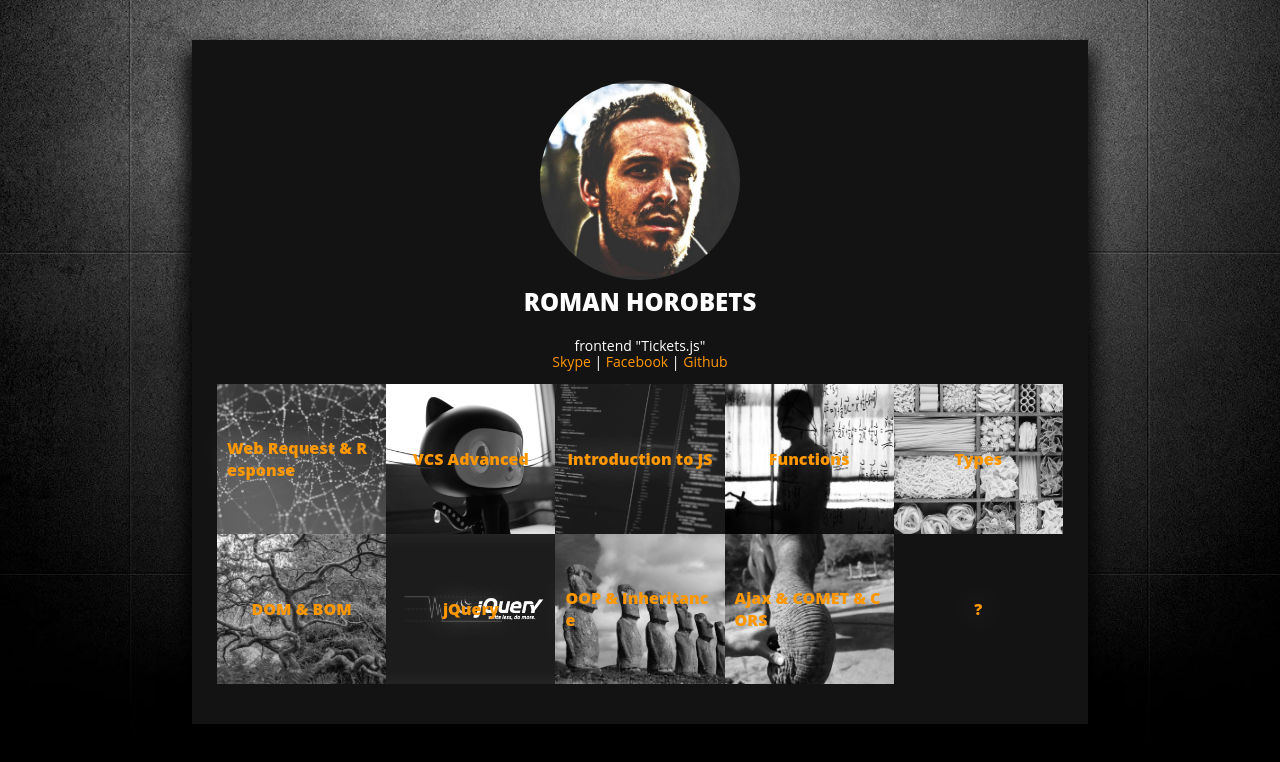
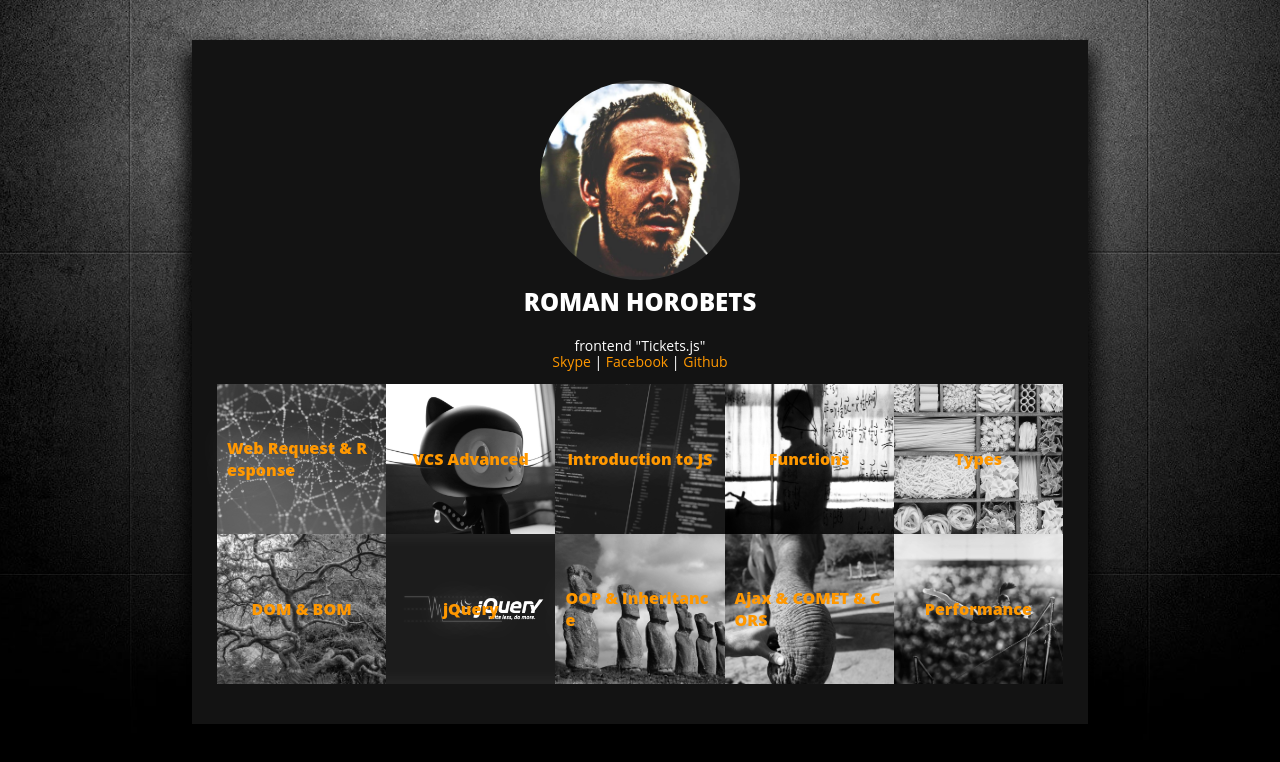
Before and after one commit to mentikora/iwannabeseniorjs.io, a plain HTML site: page index.html in a window 1280 px wide. Drawn offline with Linux system fonts and the light colour scheme.

Commit message:
add performance link to index

```diff
--- a/css/application.css
+++ b/css/application.css
@@ -232,6 +232,12 @@ img.screenshot{
       -webkit-background-size: cover;
       background-size: cover;
     }
+    .lessons_navigation a.performance{
+      background: #000 url('images/performance.jpg') 50%;
+
+      -webkit-background-size: cover;
+      background-size: cover;
+    }
 
 button{
   color: #fff;
--- a/index.html
+++ b/index.html
@@ -35,7 +35,7 @@
       <a href="jquery.html" class="jquery">jQuery</a>
       <a href="javascript:void(0);" class="inheritance">OOP & Inheritance</a>
       <a href="javascript:void(0);" class="ajax">Ajax & COMET & CORS</a>
-      <a href="javascript:void(0);">?</a>
+      <a href="performance.html" class="performance">Performance</a>
     </div>
 
   </section>
```
